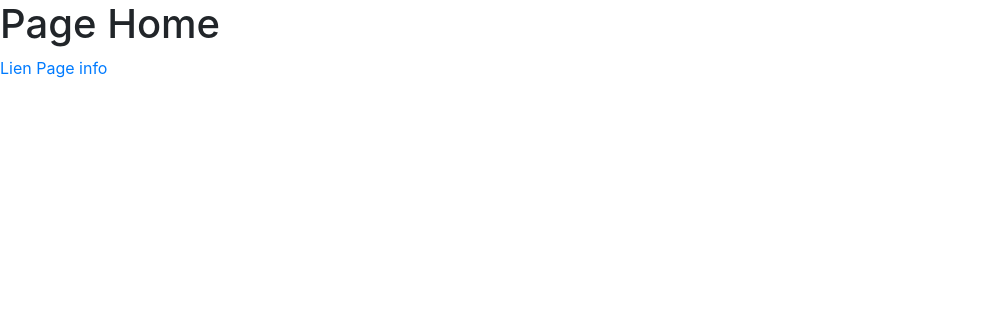
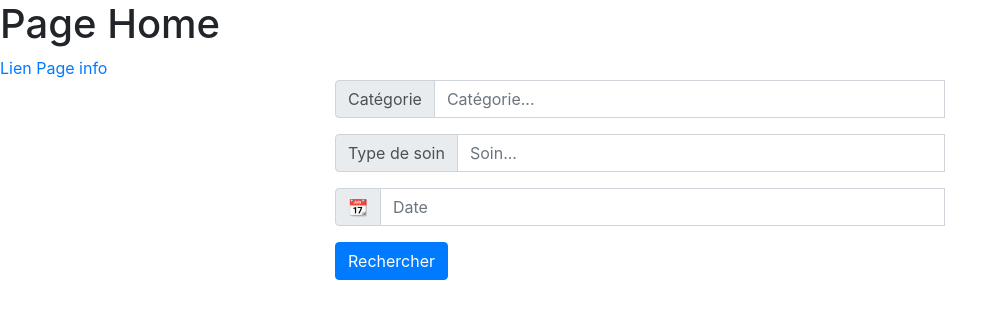
Before and after one commit to BenjaminDexant/hackathon-doctodev, a React (Create React App) app: page / in a window 1280 px wide. Shown: the top 318 px of the page, without its empty margins (0-1007 px from the left). Built offline with nearby package versions, Linux system fonts and the light colour scheme.

Commit message:
create a form

```diff
--- a/src/App.js
+++ b/src/App.js
@@ -4,6 +4,7 @@ import Home from './Home';
 import Infos from './Infos';
 import './App.css';
 import Navigation from './components/Navigation'
+
 
 function App() {
   return (
--- a/src/Home.js
+++ b/src/Home.js
@@ -1,11 +1,13 @@
 import React from 'react';
 import { Link } from 'react-router-dom';
+import FormResearch from './components/FormResearch'
 
 const Home = () => {
     return (
         <div>
             <h1>Page Home</h1>
             <Link to="Infos">Lien Page info</Link>
+            <FormResearch />
         </div>
     )
 }
--- /dev/null
+++ b/src/components/FormResearch.jsx
@@ -0,0 +1,72 @@
+import React, { useState } from "react";
+import { Form, Button, InputGroup } from 'react-bootstrap';
+
+export default function FormRearch() {
+  const [validated, setValidated] = useState(false);
+
+  const handleSubmit = (event) => {
+    const form = event.currentTarget;
+    if (form.checkValidity() === false) {
+      event.preventDefault();
+      event.stopPropagation();
+    }
+
+    setValidated(true);
+  };
+
+  return (
+    <div className="container">
+      <Form noValidate validated={validated} onSubmit={handleSubmit}>
+        <Form.Group md="4" controlId="validationCustom01">
+          <InputGroup>
+            <InputGroup.Prepend>
+              <InputGroup.Text id="inputGroupPrepend">Catégorie</InputGroup.Text>
+            </InputGroup.Prepend>
+            <Form.Control
+              type="text"
+              placeholder="Catégorie..."
+              aria-describedby="inputGroupPrepend"
+              required
+            />
+            <Form.Control.Feedback type="invalid">
+              Veuillez choisir une catégorie.
+            </Form.Control.Feedback>
+          </InputGroup>
+        </Form.Group>
+        <Form.Group md="4" controlId="validationCustom02">
+          <InputGroup>
+            <InputGroup.Prepend>
+              <InputGroup.Text id="inputGroupPrepend">Type de soin</InputGroup.Text>
+            </InputGroup.Prepend>
+            <Form.Control
+              type="text"
+              placeholder="Soin..."
+              aria-describedby="inputGroupPrepend"
+              required
+            />
+            <Form.Control.Feedback type="invalid">
+              Veuillez choisir un type de soin.
+            </Form.Control.Feedback>
+          </InputGroup>
+        </Form.Group>
+        <Form.Group md="4" controlId="validationCustomUsername">
+          <InputGroup>
+            <InputGroup.Prepend>
+              <InputGroup.Text id="inputGroupPrepend"><span aria-label="calendrier" role="img">📆</span></InputGroup.Text>
+            </InputGroup.Prepend>
+            <Form.Control
+              type="text"
+              placeholder="Date"
+              aria-describedby="inputGroupPrepend"
+              required
+            />
+            <Form.Control.Feedback type="invalid">
+              Veuillez choisir une date.
+            </Form.Control.Feedback>
+          </InputGroup>
+        </Form.Group>
+        <Button type="submit">Rechercher</Button>
+      </Form>
+    </div>
+  );
+}
--- a/src/index.css
+++ b/src/index.css
@@ -6,8 +6,25 @@ body {
   -webkit-font-smoothing: antialiased;
   -moz-osx-font-smoothing: grayscale;
 }
+*{
+  box-sizing: border-box;
+}
+
+.container{
+  width: 95%;
+}
 
 code {
   font-family: source-code-pro, Menlo, Monaco, Consolas, 'Courier New',
     monospace;
 }
+
+/*************************************************/
+/*****************Responsive part*****************/
+/*************************************************/
+
+@media screen and (min-width:768px){
+  .container{
+    width: 50%;
+  }
+}
```
